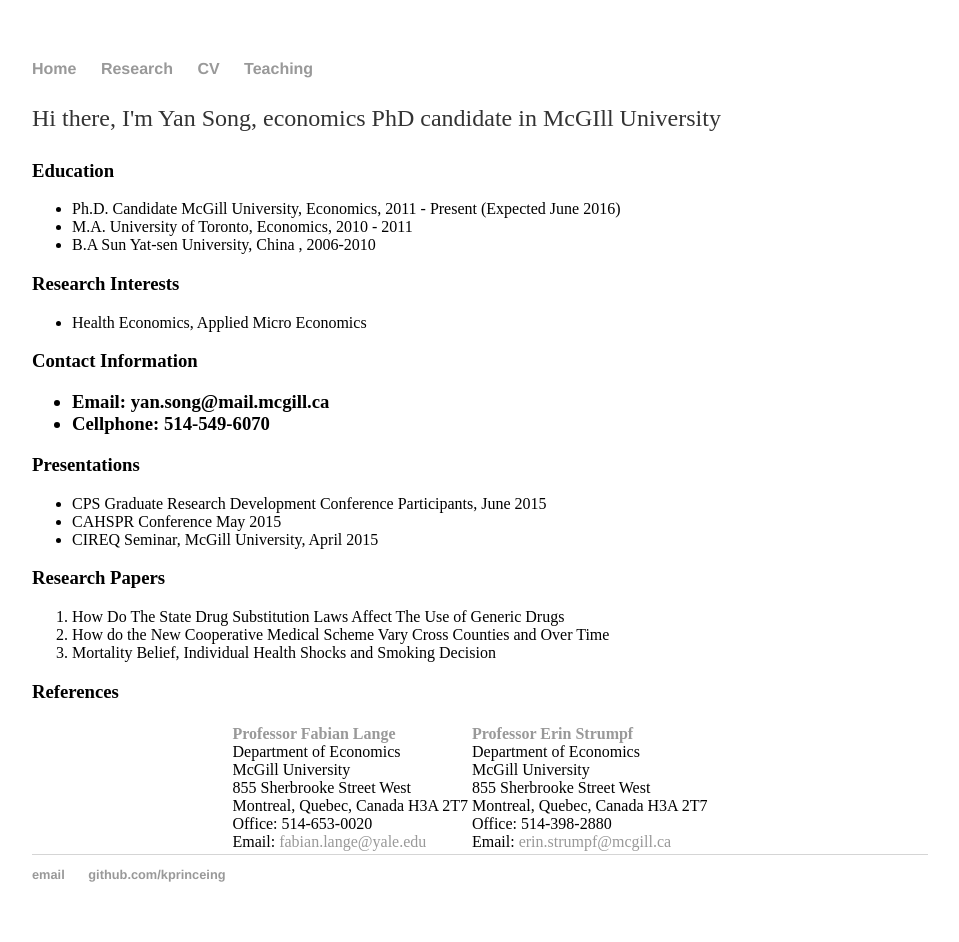
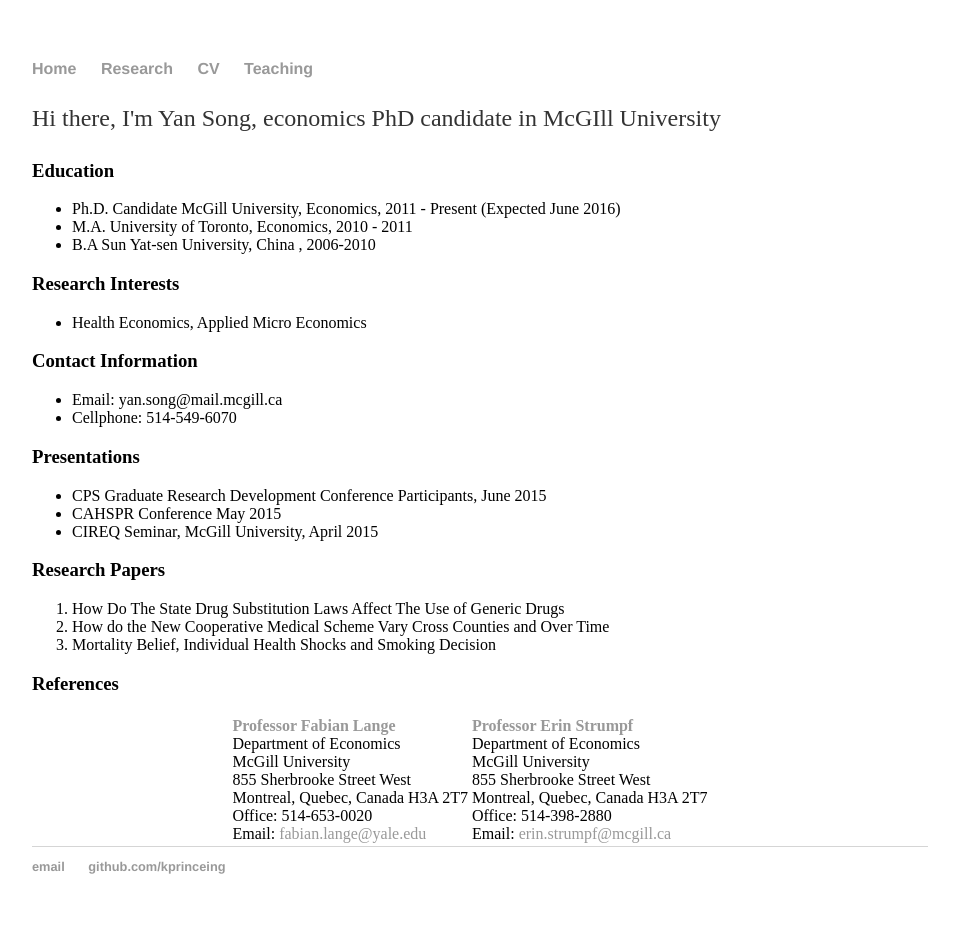
Before and after one commit to kprinceing/kprinceing.github.io, a Jekyll site: the page built from index.html, in a window 1280 px wide. Shown: the whole page, without its empty margins (160-1119 px from the left). Built offline with Jekyll 4.4.1, drawn with Linux system fonts in a browser that asks for light colours.

```diff
--- a/index.html
+++ b/index.html
@@ -14,7 +14,7 @@ title: Yan_Song
 	<ul>
 		<li>  Health Economics, Applied Micro Economics
 	</ul>
-	<h3> Contact Information <h3>
+	<h3> Contact Information </h3>
 	<ul>
 		<li>  Email: yan.song@mail.mcgill.ca
 		<li>  Cellphone: 514-549-6070
```
